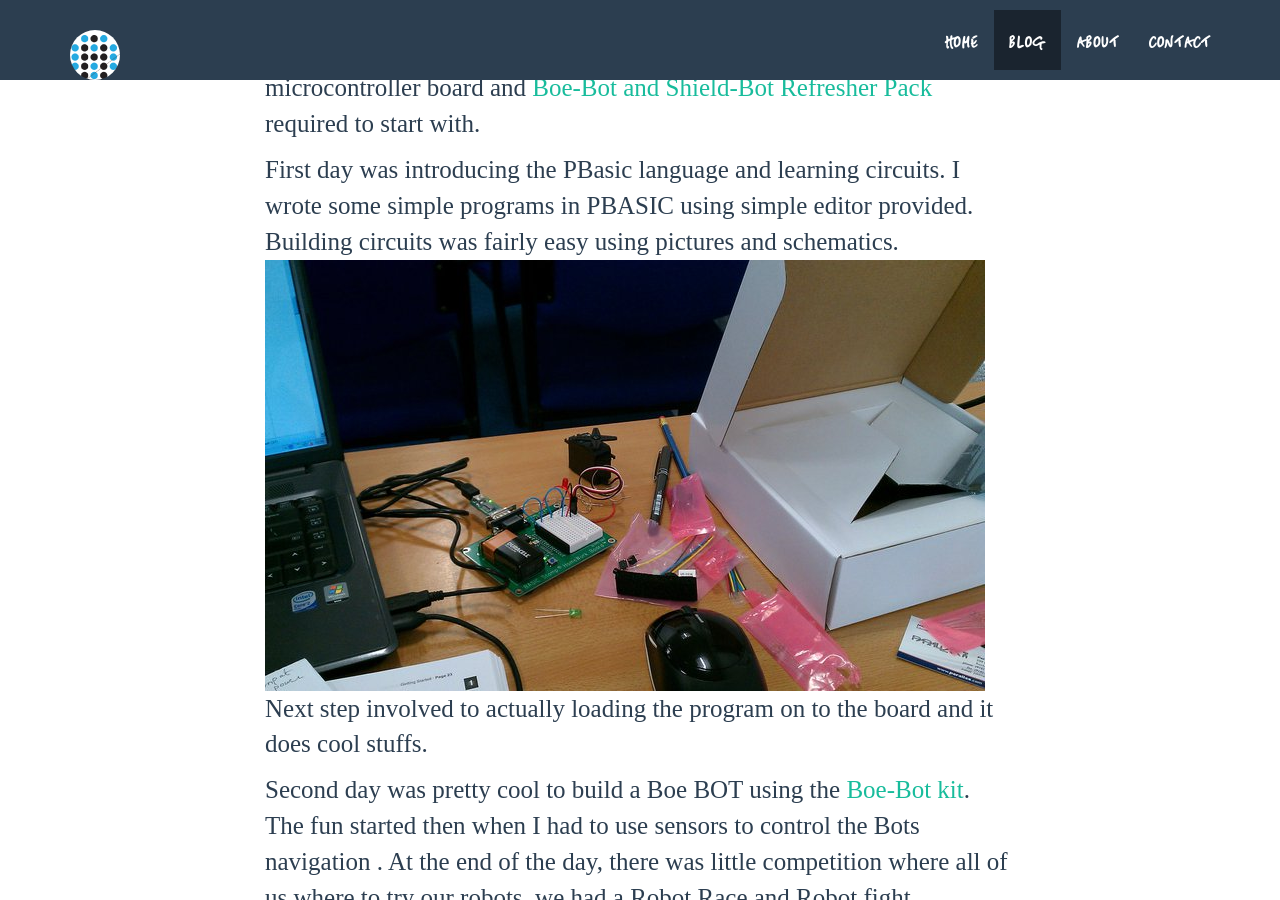
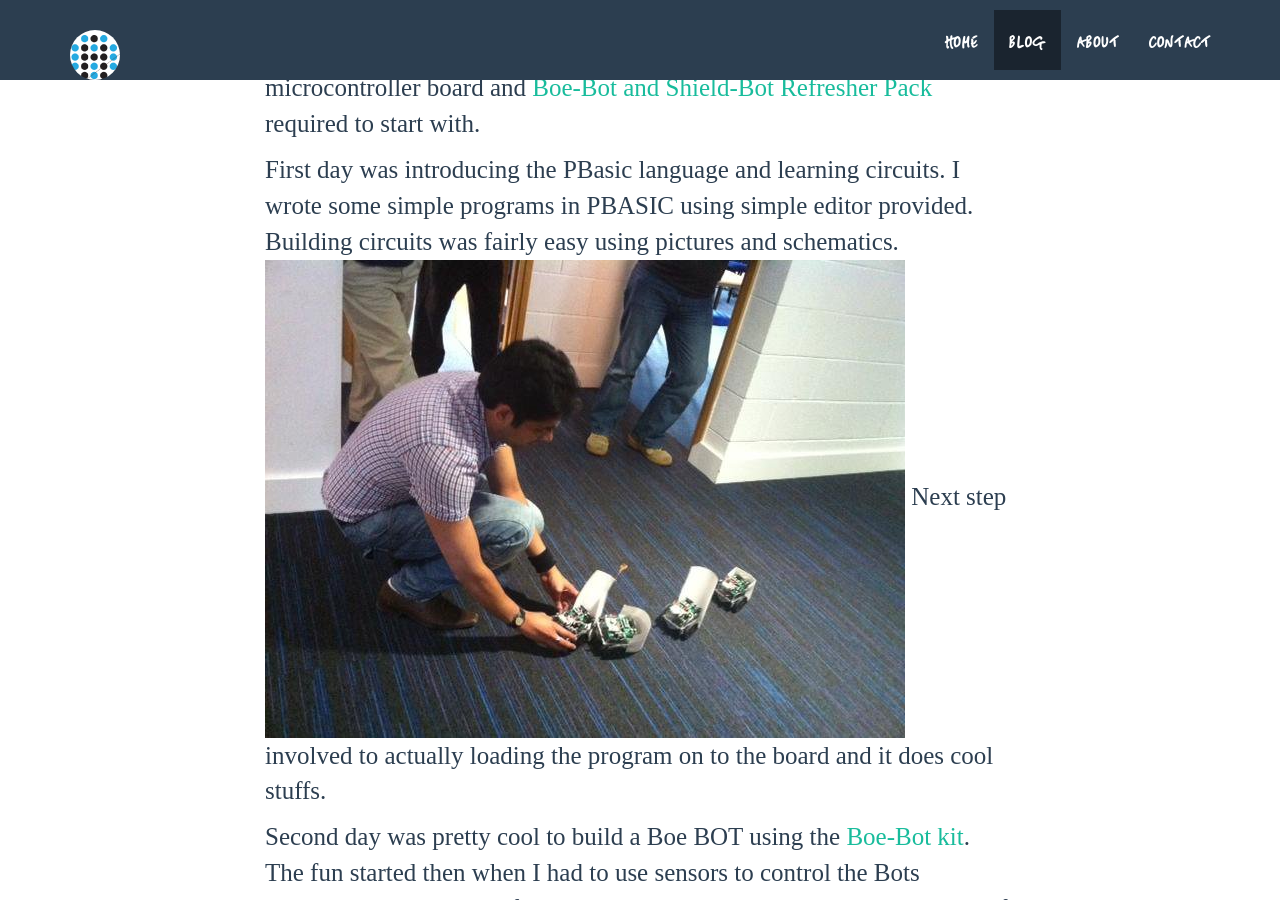
Before and after one commit to AmitDina/AmitPore.github.io, a Jekyll site: the page built from _posts/2011-06-21-ROBO-FUN-Active-Robot-Retreat.md, in a window 1280 px wide and 900 px high, scrolled down 865 px. Built offline with Jekyll 4.4.1, drawn with Linux system fonts in a browser that asks for light colours; nearby versions of some CDN libraries; some web fonts are replaced.

Commit message:
Image change

```diff
--- a/_posts/2011-06-21-ROBO-FUN-Active-Robot-Retreat.md
+++ b/_posts/2011-06-21-ROBO-FUN-Active-Robot-Retreat.md
@@ -14,7 +14,7 @@ published: true
 The 2 day retreat was basically a class held my Parallax  to let people know basic of Robots. They provided with BASIC Stamp 2 microcontroller board and [Boe-Bot and Shield-Bot Refresher Pack]( https://www.parallax.com/product/572-28132) required to start with.
 
 First day was introducing the PBasic language and learning circuits. I wrote some simple programs in PBASIC using simple editor provided.  Building circuits was fairly easy using pictures and schematics.
-![Kit](/assets/img/blog-img/ROBO-FUN-IMG1.jpg)
+![Kit](/assets/img/blog-img/ROBO-FUN-IMG3.jpg)
 Next step involved to actually loading the program on to the board and it does cool stuffs.
 
 
@@ -22,5 +22,5 @@ Second day was pretty cool to build a Boe BOT using the [Boe-Bot kit]( https://w
 At the end of the day, there was little competition where all of us where to try our robots, we had a Robot Race and Robot fight.
 ![Kit](/assets/img/blog-img/ROBO-FUN-IMG2.jpg)
 Even though it was a very basic introductory class, it was much more for Robot new bees. People who don’t know where to Start with and find arduino like boards complicated then this is fun to learn. And they teach programming and building circuits to kids or any robotic fanatic.
-![Kit](/assets/img/blog-img/ROBO-FUN-IMG3.jpg)
+![Kit](/assets/img/blog-img/ROBO-FUN-IMG1.jpg)
 <p>Working on arduino or netduino board is quiet similar , More stuffs on that later in my other posts. </p>
```
Also changed, not shown: assets/img/blog-img/TUNISIA-IMG2.jpg, 1 other file.
